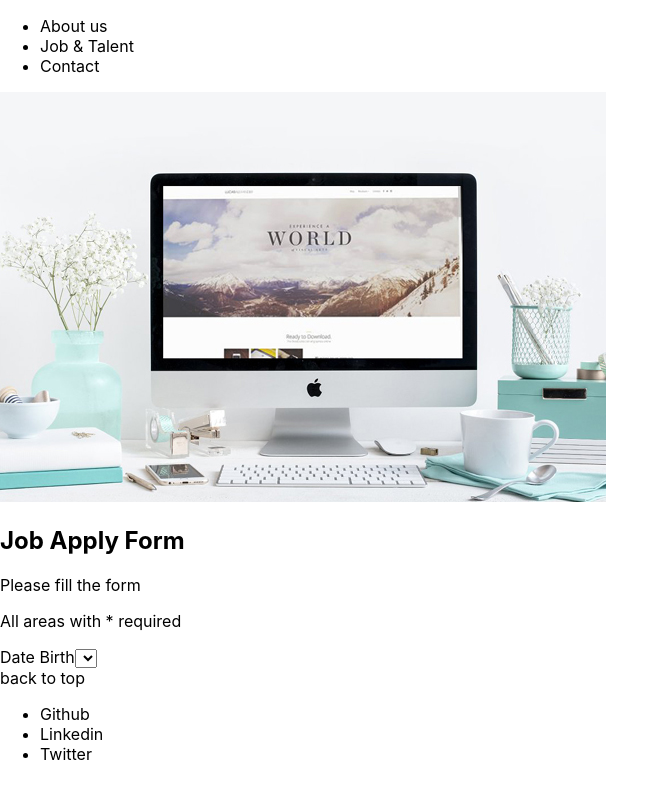
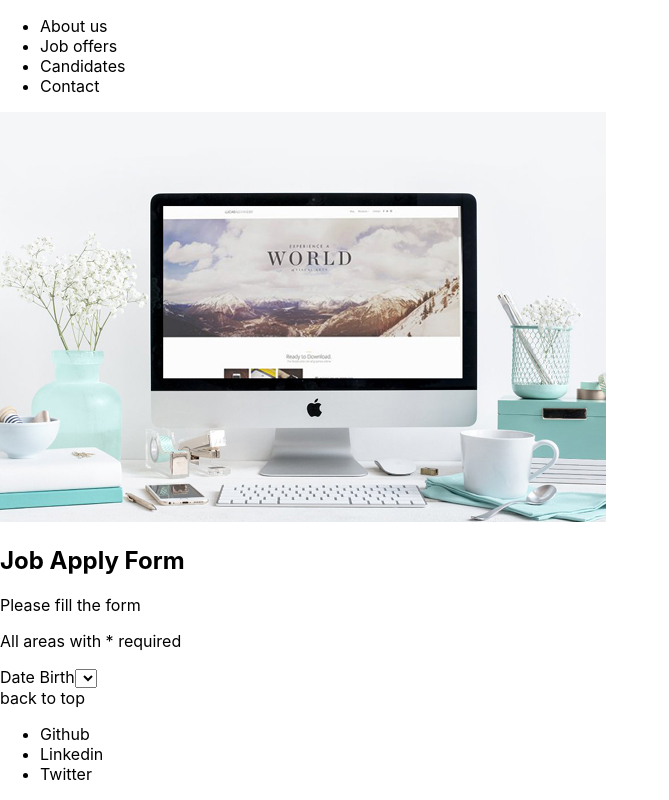
Before and after one commit to katia1802/job-apply-form, a React (Create React App) app: page / in a window 1280 px wide. Shown: the whole page, without its empty margins (0-669 px from the left). Built offline with nearby package versions, Linux system fonts and the light colour scheme.

Commit message:
component structure

```diff
--- a/src/App.js
+++ b/src/App.js
@@ -1,71 +1,18 @@
-import React, { Component } from 'react';
-import './App.css';
-import Workspace from '../src/images/Workspace.jpg'
+import React, { Component } from "react";
+import "./App.scss";
+import Header from './components/header'
+import Form from './components/Form'
+import Footer from './components/Footer'
+
 
 class App extends Component {
   render() {
     return (
       <div className="App">
-        <header>
-          <nav>
-            <ul>
-              <li>About us</li>
-              <li>Job & Talent</li>
-
-              <li>Contact</li>
-            </ul>
-          </nav>
-          <section>
-            <div>
-              <img alt="" src={Workspace} />
-            </div>
-          </section>
-        </header>
-
+        <Header/>
         <body>
-          <main>
-            <div>
-              <h2>Job Apply Form</h2>
-              <p>Please fill the form </p>
-              <p>
-                All areas with <span>*</span> required
-              </p>
-              <form>
-                <div>
-                  <label>Date Birth</label>
-                  <select />
-                </div>
-                {/* <div>
-                  <label>email address</label>
-                  <input>holi</input>
-                </div>
-                <div>
-                  <label>Gender</label>
-                  <select />
-                </div>
-                <div>
-                  <label>Address</label>
-                  <input />
-                </div>
-                <div>
-                  <label>Zipcode</label>
-                  <input>OJO VALOR NUMERICO</input>
-                </div> */}
-              </form>
-            </div>
-          </main>
-          <footer>
-            <div>
-              <div>back to top</div>
-              <nav>
-                <ul>
-                  <li>Github</li>
-                  <li>Linkedin</li>
-                  <li>Twitter</li>
-                </ul>
-              </nav>
-            </div>
-          </footer>
+          <Form/>
+          <Footer/>
         </body>
       </div>
     );
--- /dev/null
+++ b/src/components/Footer/index.js
@@ -0,0 +1,23 @@
+import React, { Component } from 'react';
+
+class Footer extends Component {
+    render() {
+        return (
+            <footer>
+            <div>
+              <div>back to top</div>
+              <nav>
+                <ul>
+                  <li>Github</li>
+                  <li>Linkedin</li>
+                  <li>Twitter</li>
+                </ul>
+              </nav>
+            </div>
+          </footer>
+
+         );
+    }
+}
+
+export default Footer;
--- /dev/null
+++ b/src/components/Form/index.js
@@ -0,0 +1,43 @@
+import React, { Component } from 'react';
+
+class Form extends Component {
+    render() {
+        return (
+
+            <main>
+            <div>
+              <h2>Job Apply Form</h2>
+              <p>Please fill the form </p>
+              <p>
+                All areas with <span>*</span> required
+              </p>
+              <form>
+                <div>
+                  <label>Date Birth</label>
+                  <select />
+                </div>
+                {/* <div>
+                  <label>email address</label>
+                  <input>holi</input>
+                </div>
+                <div>
+                  <label>Gender</label>
+                  <select />
+                </div>
+                <div>
+                  <label>Address</label>
+                  <input />
+                </div>
+                <div>
+                  <label>Zipcode</label>
+                  <input>OJO VALOR NUMERICO</input>
+                </div> */}
+              </form>
+            </div>
+          </main>
+
+         );
+    }
+}
+
+export default Form;
--- /dev/null
+++ b/src/components/Header/index.js
@@ -0,0 +1,29 @@
+import React, {Component}from 'react';
+import Workspace from '../../images/Workspace.jpg'
+
+
+class Header extends Component {
+    render() {
+        return (
+
+            <header>
+            <nav>
+              <ul>
+                <li>About us</li>
+                <li>Job offers</li>
+                <li>Candidates</li>
+                <li>Contact</li>
+              </ul>
+            </nav>
+            <section>
+              <div>
+                <img alt="" src={Workspace} />
+              </div>
+            </section>
+          </header>
+
+         );
+    }
+}
+
+export default Header;
```
Also changed, not shown: src/App.scss (added), src/components/Footer/Footer.scss (added), src/components/Form/Form.scss (added), src/components/Header/Header.scss (added).
